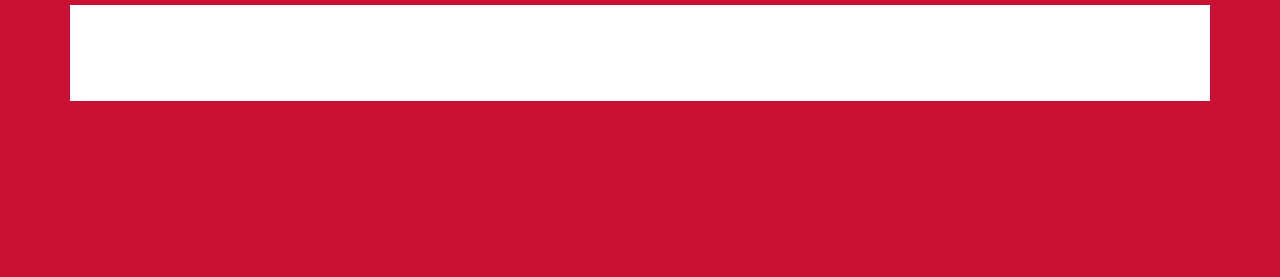
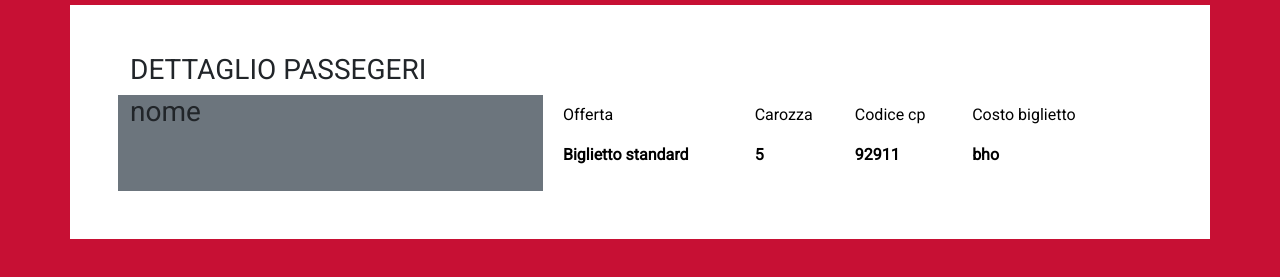
Before and after one commit to MaionePietro/js-biglietto-treno-form, a plain HTML site: page index.html in a window 1280 px wide. Shown: the part 343-620 px from the top of the page. Drawn offline with nearby package versions, Linux system fonts and the light colour scheme.

Commit message:
FEAT biglietto

```diff
--- a/index.html
+++ b/index.html
@@ -58,7 +58,30 @@
             </div>
 
             <div class="row bg-white p-5">
-
+                <div class="row">
+                    <h3>DETTAGLIO PASSEGERI</h3>
+                </div>
+                <div class="row border-dark ">
+                    <div class="col-5 bg-secondary">
+                        <h3 id="nome_id">nome</h3>
+                    </div>
+                    <div class="col ">
+                        <table class="table table-borderless">
+                            <thead>
+                                <td>Offerta</td>
+                                <td>Carozza</td>
+                                <td>Codice cp</td>
+                                <td>Costo biglietto</td>
+                            </thead>
+                            <tbody>
+                                <th>Biglietto standard</th>
+                                <th>5</th>
+                                <th>92911</th>
+                                <th id="prezzo_id">bho</th>
+                            </tbody>
+                        </table>
+                    </div>
+                </div>
             </div>
         </div>
     </main>
--- a/js/app.js
+++ b/js/app.js
@@ -8,6 +8,8 @@ btcElement.addEventListener('click', function(){
     //nome cognome
     const nomeCognome = document.querySelector('input[type="nome"]')
     console.log(nomeCognome.value);
+    document.getElementById('nome_id').innerHTML = nomeCognome.value;
+
 
     //km precorrere
     const kmPercorrere = document.querySelector('input[type="kmPercorsi"]')
@@ -35,4 +37,5 @@ btcElement.addEventListener('click', function(){
     }
     prezzoDecimali = prezzoFinale.toFixed(2);
     console.log(prezzoDecimali);
+    document.getElementById('prezzo_id').innerHTML = prezzoDecimali;
 })
```
